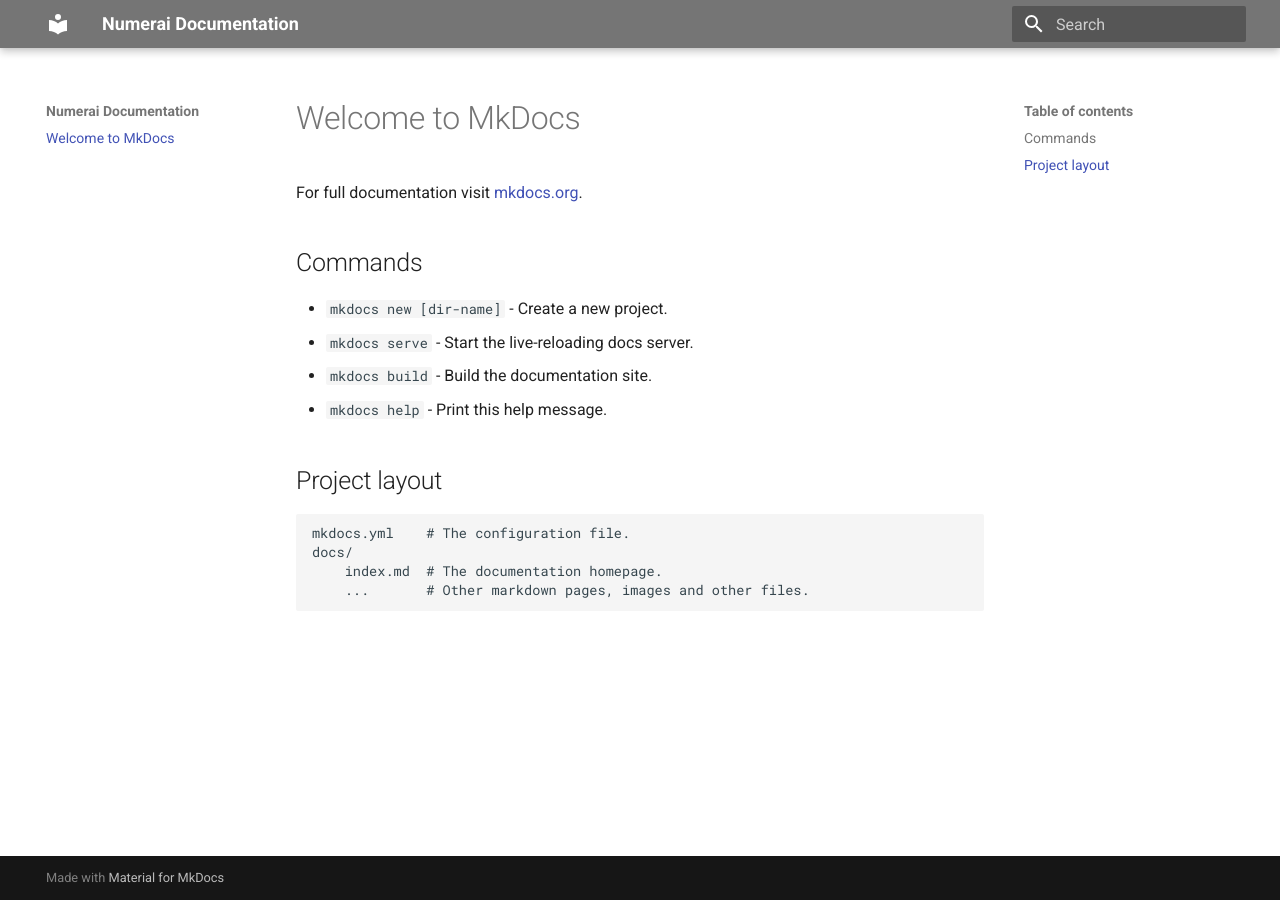
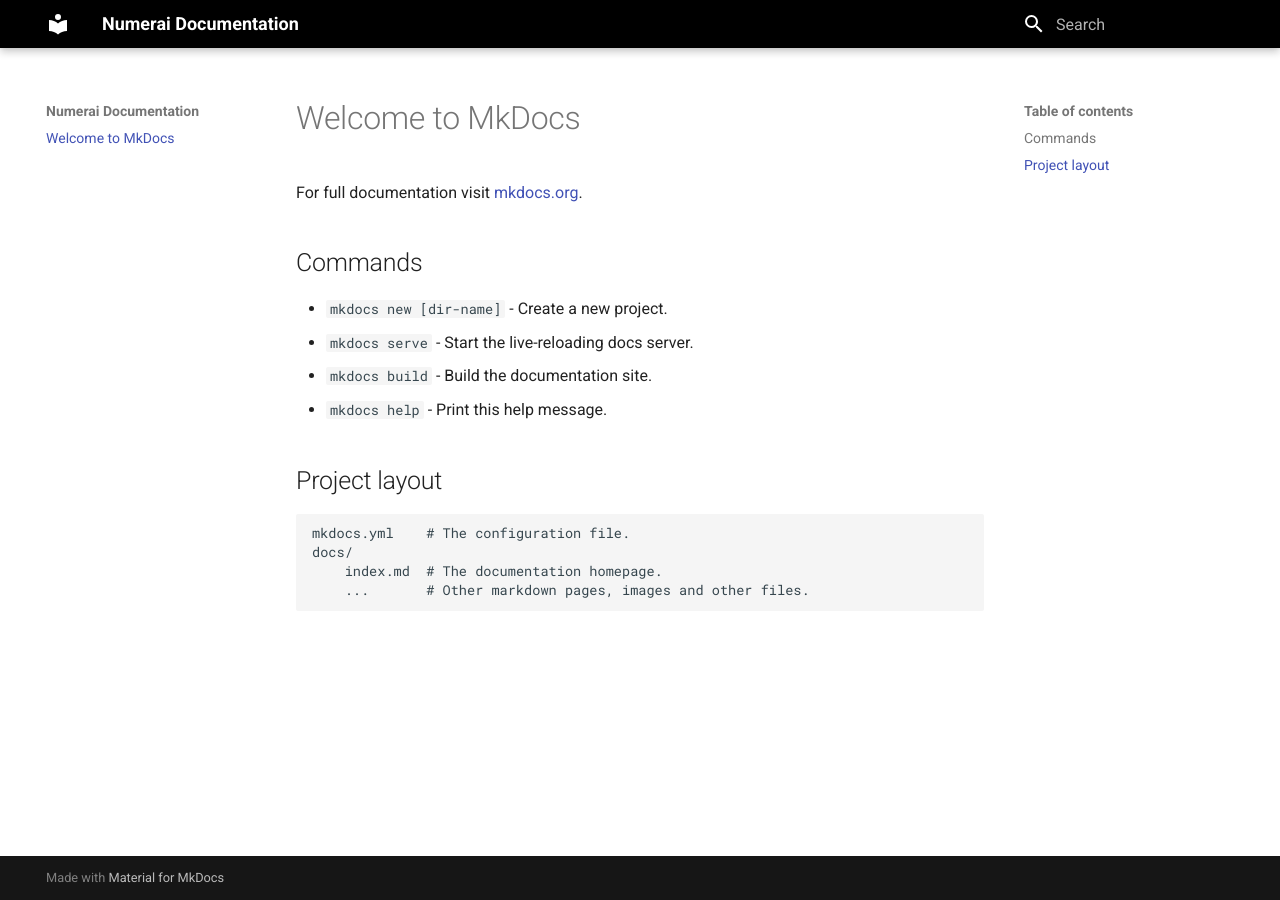
Before and after one commit to numerai/docs, an MkDocs documentation site: the page built from docs/index.md, in a window 1280 px wide. Built offline with MkDocs 1.6.1 and Material for MkDocs 9.7.7, drawn with Linux system fonts in a browser that asks for light colours.

Commit message:
Black NavBar

```diff
--- /dev/null
+++ b/docs/stylesheets/extra.css
@@ -0,0 +1,3 @@
+[data-md-color-primary="grey"] .md-header{
+  background-color: black;
+}
--- a/mkdocs.yml
+++ b/mkdocs.yml
@@ -4,3 +4,5 @@
   palette:
     primary: 'grey'
     accent: 'grey'
+extra_css:
+  - 'stylesheets/extra.css'
```
